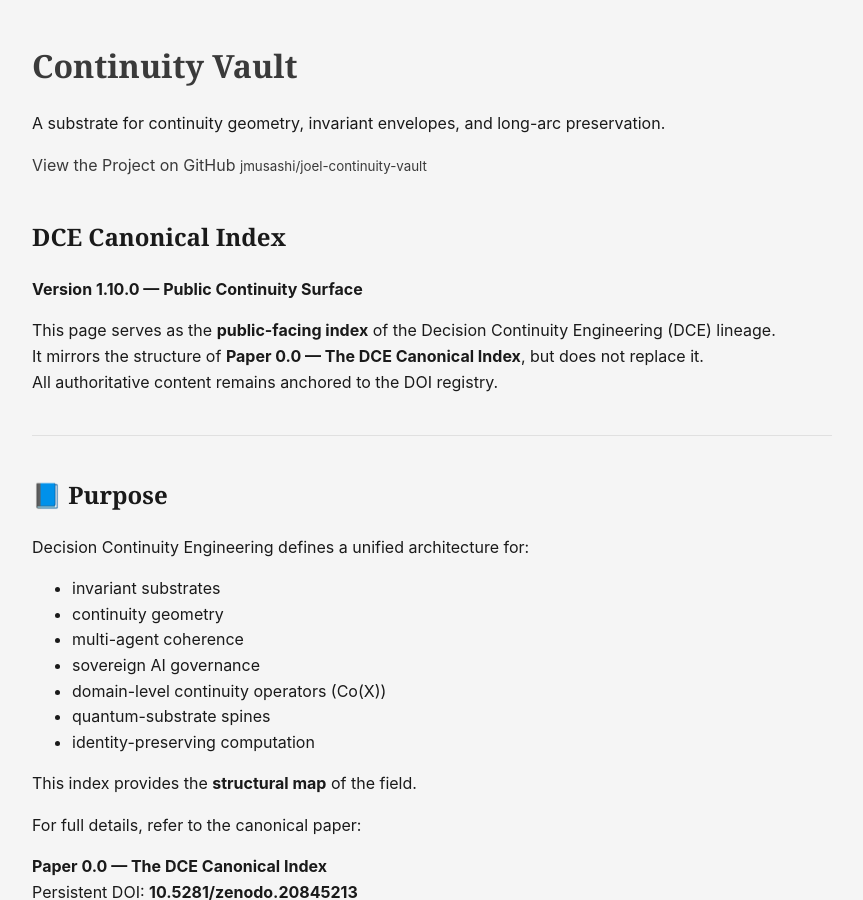
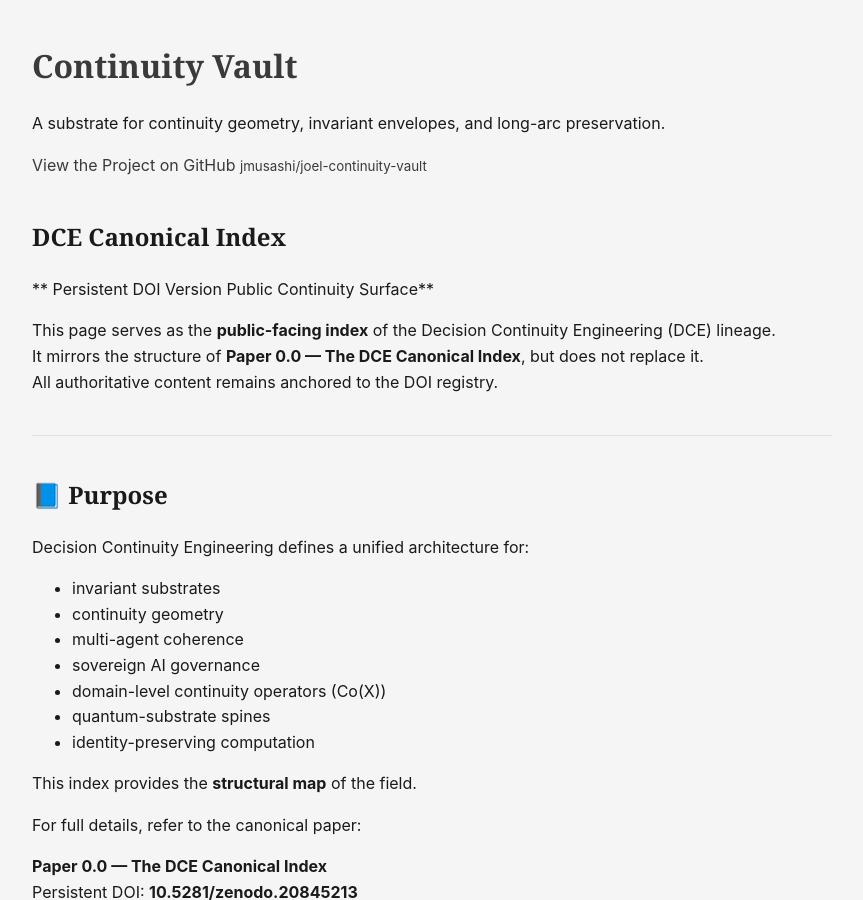
Before and after one commit to jmusashi/joel-continuity-vault, a Jekyll site: the page built from index/dce_index.md, in a window 1280 px wide and 900 px high. Shown: the whole window, without its empty margins (208-1071 px from the left). Built offline with Jekyll 4.4.1, drawn with Linux system fonts in a browser that asks for light colours; a script that is not in the unit is left out.

Commit message:
Update dce_index.md

```diff
--- a/index/dce_index.md
+++ b/index/dce_index.md
@@ -15,7 +15,7 @@ tags:
 ---
 
 # DCE Canonical Index
-**Version 1.10.0 — Public Continuity Surface**
+** Persistent DOI Version Public Continuity Surface**
 
 This page serves as the **public-facing index** of the Decision Continuity Engineering (DCE) lineage.
 It mirrors the structure of **Paper 0.0 — The DCE Canonical Index**, but does not replace it.
```
